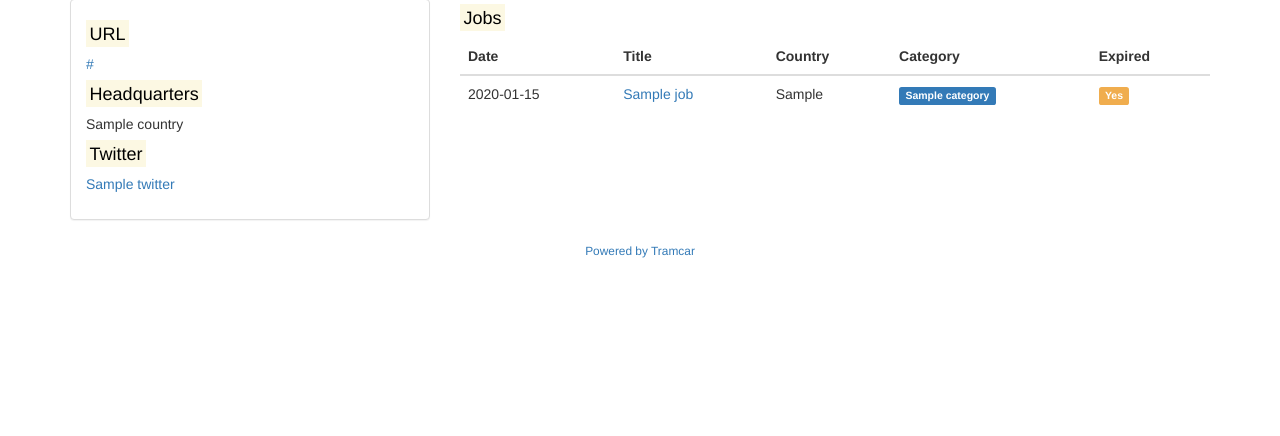
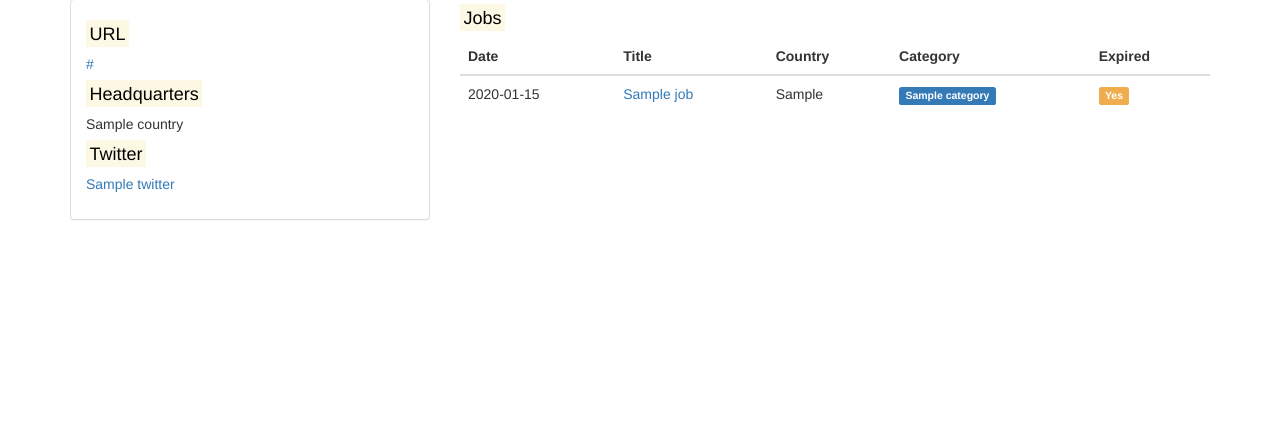
Before and after one commit to tramcar/tramcar, a Django app: template job_board/templates/job_board/companies_show.html in a window 1280 px wide. Shown: the part 172-608 px from the top of the page. Run offline with Django 3.2, Linux system fonts and the light colour scheme; the template is opened without the code that fills it: most values are stand-ins (such as "Sample title", 1, 10 or a date in 2020); some libraries are stand-ins or nearby versions.

Commit message:
remove 'Powered by Tramcar' message

```diff
--- a/job_board/templates/job_board/_base.html
+++ b/job_board/templates/job_board/_base.html
@@ -75,9 +75,9 @@
     </nav>
     <div class="container">
       {% block content %}{% endblock %}
-      <p class="text-center">
+      <!--p class="text-center">
         <small><a href="https://github.com/tramcar/tramcar">Powered by Tramcar</a></small>
-      </p>
+      </p-->
     </div>
     <script src="https://ajax.googleapis.com/ajax/libs/jquery/1.12.4/jquery.min.js"></script>
     <script src="https://maxcdn.bootstrapcdn.com/bootstrap/3.3.7/js/bootstrap.min.js" integrity="sha384-Tc5IQib027qvyjSMfHjOMaLkfuWVxZxUPnCJA7l2mCWNIpG9mGCD8wGNIcPD7Txa" crossorigin="anonymous"></script>
```
